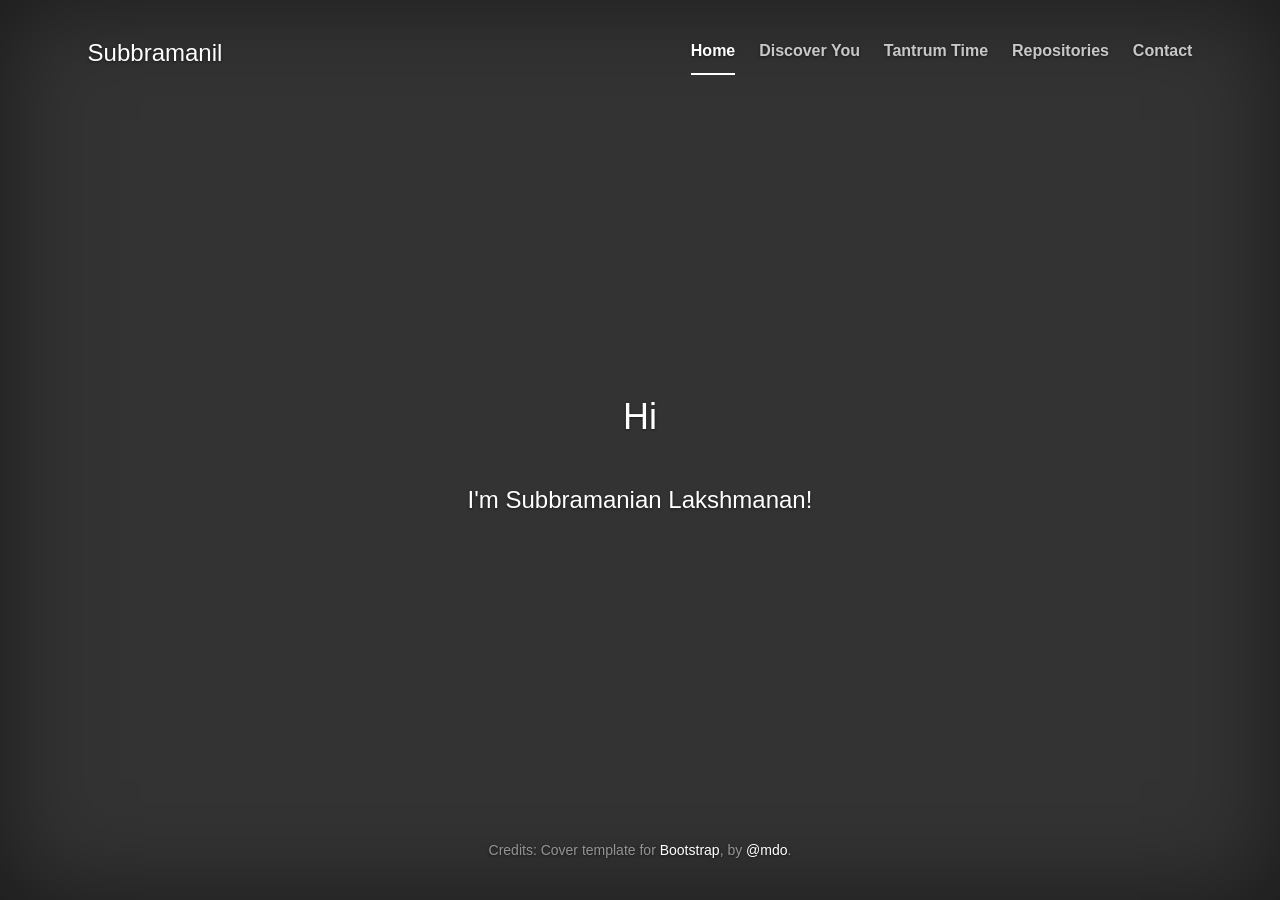
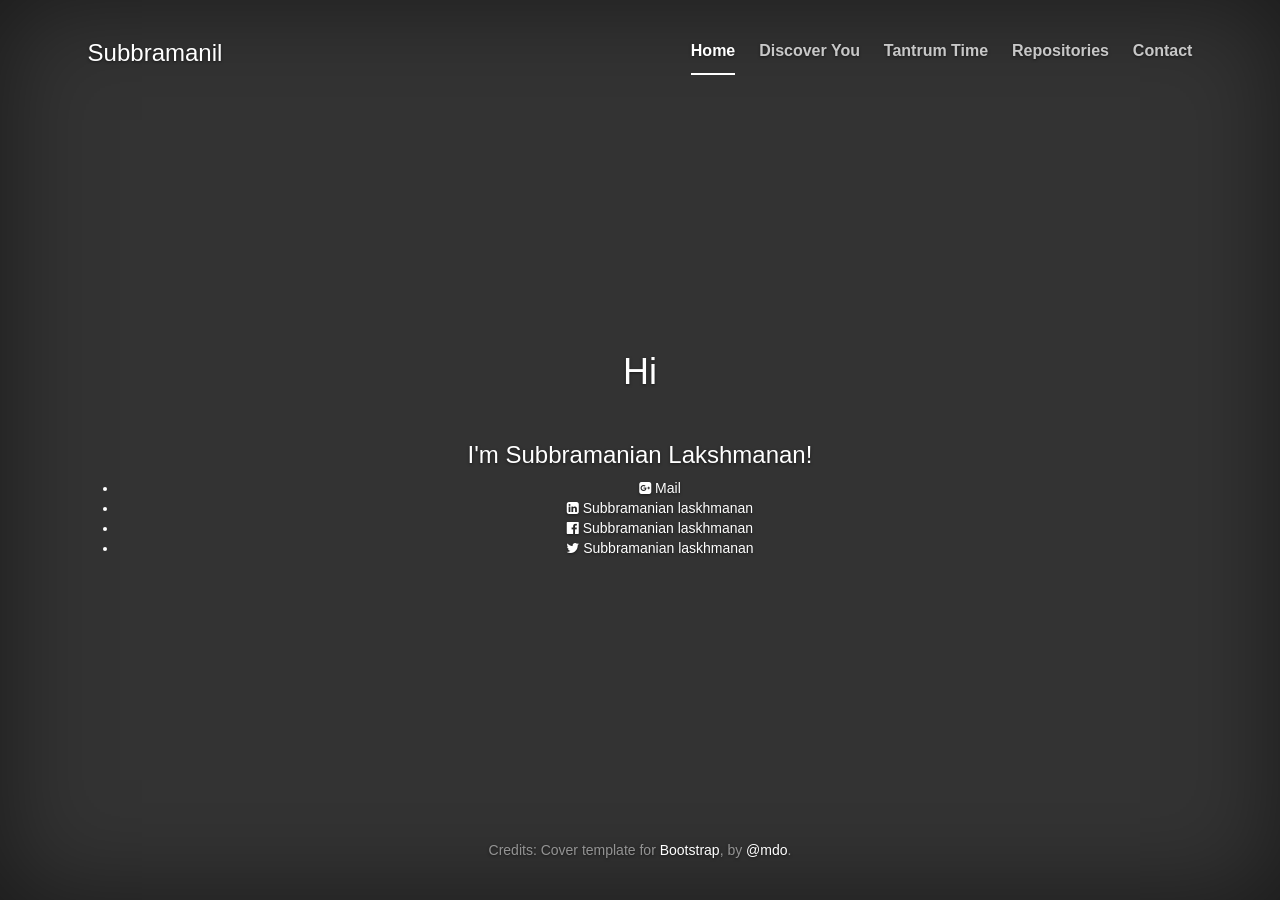
Before and after one commit to subbramanil/subbramanil.github.io, a Jekyll site: the page built from index.html, in a window 1280 px wide. Built offline with Jekyll 4.4.1, drawn with Linux system fonts in a browser that asks for light colours; nearby versions of some CDN libraries.

Commit message:
feat: Update Home page with Contact info (Esp. Dev.to icon)

```diff
--- a/index.html
+++ b/index.html
@@ -3,6 +3,33 @@ layout: default
 title: Subbramanian Lakshmanan, Enthusiasic Developer
 ---
 <div class="blurb">
-    <h1>Hi</h1> <br/>
+    <h1>Hi</h1> <br />
     <h3>I'm Subbramanian Lakshmanan!</h3>
+    <ul>
+        <li>
+            <i class="fa fa-google-plus-square"></i>
+            <a href="mailto:subbramanil@gmail.com"> Mail </a>
+        </li>
+        <li>
+            <i class="fa fa-linkedin-square"></i>
+            <a href="https://www.linkedin.com/in/subbramanil">
+                Subbramanian laskhmanan
+            </a>
+        </li>
+        <li>
+            <i class="fa fa-facebook-official"></i>
+            <a href="https://www.facebook.com/subbramanil">
+                Subbramanian laskhmanan
+            </a>
+        </li>
+        <li>
+            <i class="fa fa-twitter"></i>
+            <a href="https://twitter.com/subbramanil">
+                Subbramanian laskhmanan
+            </a>
+        </li>
+        <a href="https://dev.to/subbramanil">
+            <i class="fab fa-dev" title="subbramanil's DEV Profile"></i>
+        </a>
+    </ul>
 </div>
```
